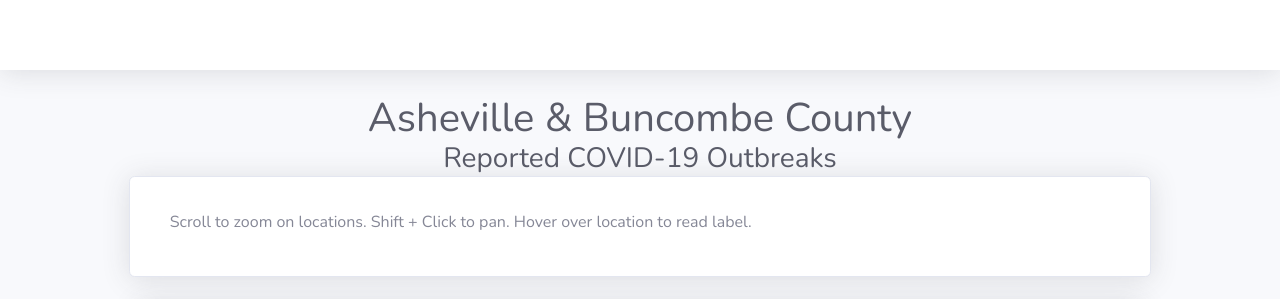
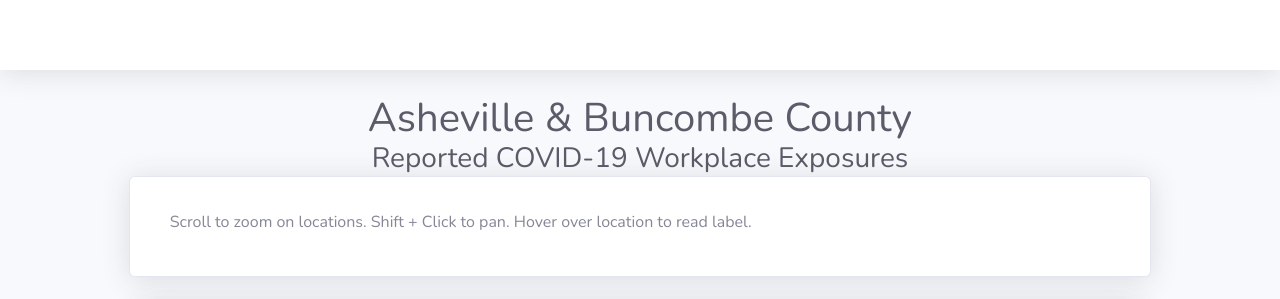
Before and after one commit to ashevillecovid/covid-map, a website with bundled scripts: page index.html in a window 1280 px wide. Shown: the top 299 px of the page. Built offline with nearby package versions, Linux system fonts and the light colour scheme; a script that the page names is missing.

Commit message:
change "reported...outbreaks" to "reported ... workplace exposures"

```diff
--- a/index.html
+++ b/index.html
@@ -45,7 +45,7 @@
                     <!-- Page Heading -->
                     <div class="col-xl-10 col-lg-10 mx-auto">
                         <h1 class="h1 mb-0 text-gray-800 text-center">Asheville & Buncombe County</h1>
-                          <h1 class="h3 mb-0 text-gray-800 text-center">Reported COVID-19 Outbreaks</h1>
+                          <h1 class="h3 mb-0 text-gray-800 text-center">Reported COVID-19 Workplace Exposures</h1>
                           </div>
 
 
```
